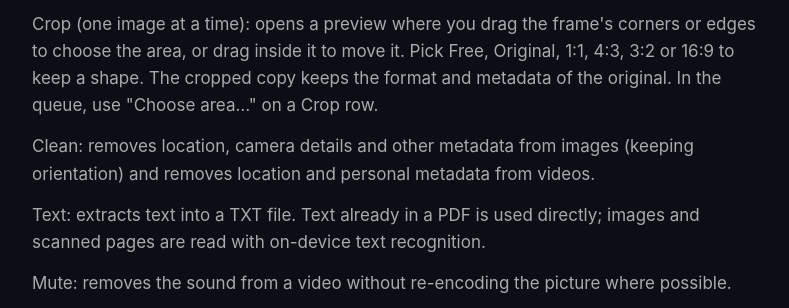
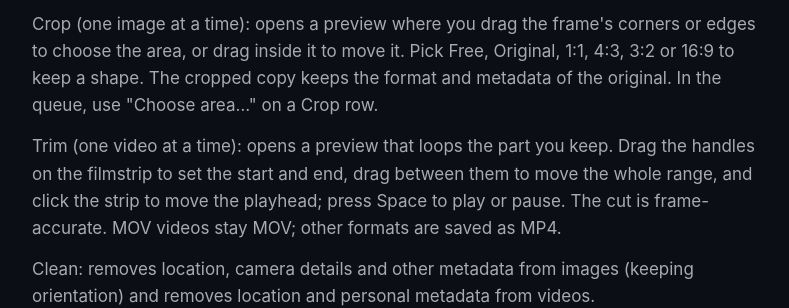
Before and after one commit to patrikvuic/bubbleshift-site, a plain HTML site: page support/index.html in a window 1280 px wide. Shown: the part 1482-1790 px from the top of the page, without its empty margins (244-1033 px from the left). Drawn offline with Linux system fonts and the light colour scheme.

Commit message:
Support: Trim

```diff
--- a/support/index.html
+++ b/support/index.html
@@ -35,6 +35,7 @@
 <p>Split: saves every page of a PDF as its own PDF, in a new folder.</p>
 <p>Resize: scales images, keeping their format and metadata. While dragging, rest on Resize for a moment to choose a size: 50%, or a longest side of 1080, 2048 or 3840 pixels. Return to the center to go back to the actions. Dropping straight on Resize uses the size you chose last (2048 pixels at first). In the queue, pick a size bubble, or the … bubble to enter an exact width and height; the lock keeps the original proportions.</p>
 <p>Crop (one image at a time): opens a preview where you drag the frame&#x27;s corners or edges to choose the area, or drag inside it to move it. Pick Free, Original, 1:1, 4:3, 3:2 or 16:9 to keep a shape. The cropped copy keeps the format and metadata of the original. In the queue, use &quot;Choose area…&quot; on a Crop row.</p>
+<p>Trim (one video at a time): opens a preview that loops the part you keep. Drag the handles on the filmstrip to set the start and end, drag between them to move the whole range, and click the strip to move the playhead; press Space to play or pause. The cut is frame-accurate. MOV videos stay MOV; other formats are saved as MP4.</p>
 <p>Clean: removes location, camera details and other metadata from images (keeping orientation) and removes location and personal metadata from videos.</p>
 <p>Text: extracts text into a TXT file. Text already in a PDF is used directly; images and scanned pages are read with on-device text recognition.</p>
 <p>Mute: removes the sound from a video without re-encoding the picture where possible.</p>
```
